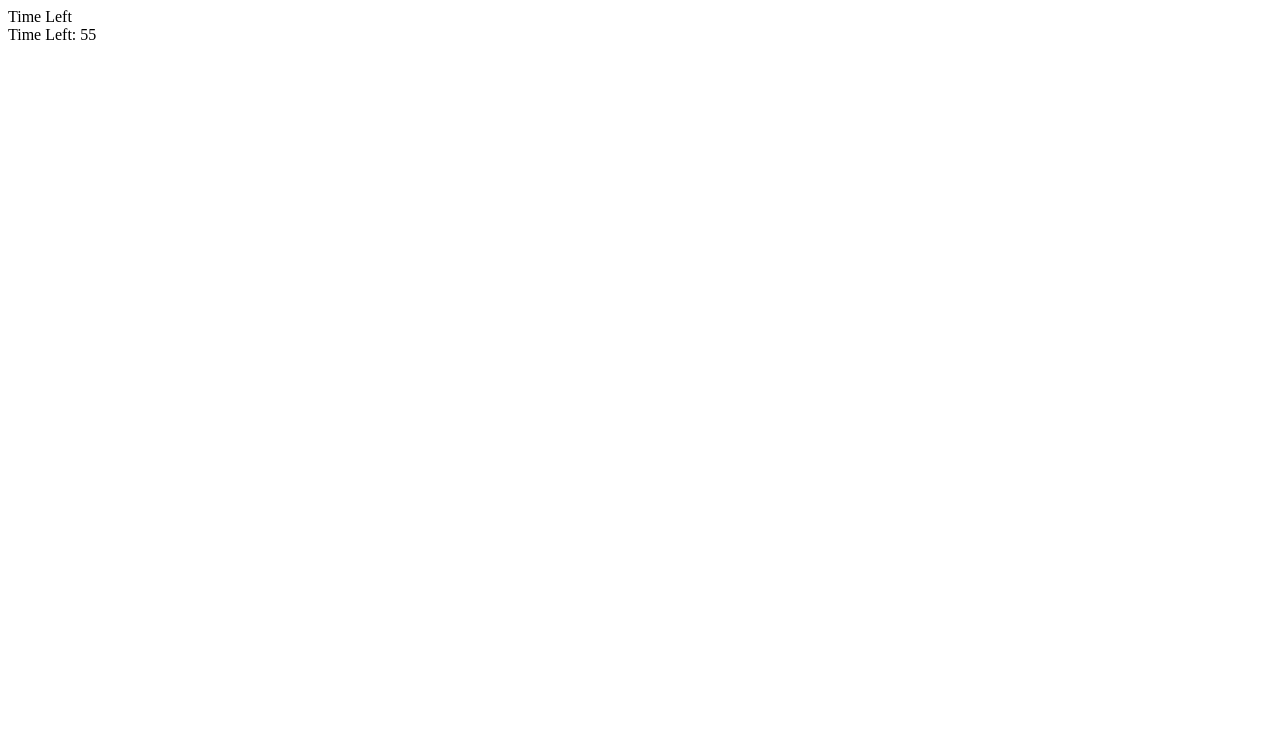
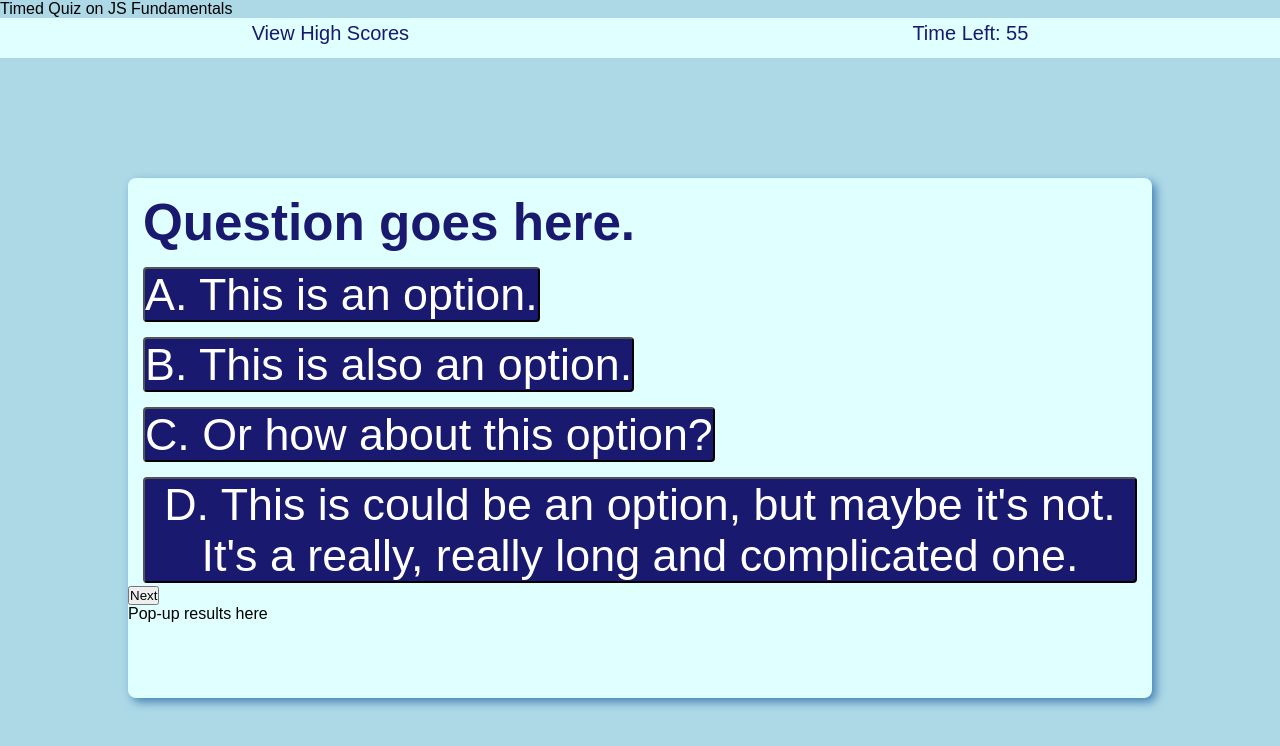
Before and after one commit to NaNifer/timed-quiz-js-fundamentals-h4, a plain HTML site: page index.html in a window 1280 px wide. Drawn offline with Linux system fonts and the light colour scheme.

Commit message:
HTML and CSS for question box

```diff
--- a/assets/css/style.css
+++ b/assets/css/style.css
@@ -0,0 +1,78 @@
+* {
+    margin: 0;
+    padding: 0;
+    box-sizing: border-box;
+    font-family: 'Poppins', sans-serif;
+    display: block;
+}
+
+/* HEADER */
+body {
+    background-color: lightblue;
+}
+
+header {
+    background-color: lightcyan;
+    color: midnightblue;
+    font-size: 20px;
+    height: 5vh;
+    width: 100vw;
+    display: inline-flex;
+    justify-content: space-around;
+    align-items: baseline;
+}
+
+#high-score {
+    display: inline;
+    margin-top: .5vh;
+    height: 4vh;
+}
+
+#timer {
+    display: inline;
+    margin-top: .5vh;
+    height: 4vh;
+}
+
+main {
+    display: flex;
+}
+
+.quiz-box {
+    display: block;
+    width: 80vw;
+    height: 65vh;
+    margin-left: 10vw;
+    margin-top: 15vh;
+    background-color: lightcyan;
+    border-radius: 8px;
+    box-shadow: 4px 4px 10px steelblue;
+}
+
+#question {
+    margin: 15px;
+    font-size: 4vw;
+    color: midnightblue;
+}
+
+.option-box {
+    display: block;
+    flex-direction: column;
+}
+
+.option-box button {
+    margin: 15px 15px 3px 15px;
+    font-size: 3.5vw;
+    color: white;
+    background-color: midnightblue;
+    border-radius: 4px;
+}
+
+.option-box button:hover {
+    color: white;
+    background-color: purple;
+}
+
+#results {
+    justify-content: bottom;
+}
--- a/assets/js/script.js
+++ b/assets/js/script.js
@@ -1,22 +1,24 @@
 // selects the quiz, results and submit HTML elements
-const quizContainer = document.getElementById('quiz');
+const quizContainer = document.getElementById('quiz-box');
 const resultsContainer = document.getElementById('results');
 
 
 // // function for building quiz
 // function buildQuiz() { }
+
 // // function for showing the results
 // function showResults() { }
+
 // // function for timer
 // function timerDisplay() { }
+
 // // function for highscore
 // function highScorer() { }
+
 // // function for message after timer is up
 // sendMessageTimeOver() { }
 
 
-// display quiz right away
-// buildQuiz();
 
 // on submit, show results
 // submitButton.addEventListener('click', showResults);
@@ -46,4 +48,4 @@ function timerDisplay() {
     }, 1000);
 }
 
-console.log(timerDisplay());
+timerDisplay();
--- a/index.html
+++ b/index.html
@@ -6,21 +6,38 @@
     <meta http-equiv="X-UA-Compatible" content="IE=edge">
     <meta name="viewport" content="width=device-width, initial-scale=1.0">
     <title>Timed Quiz on JS Fundamentals</title>
+    <link rel="stylesheet" type="text/css" href="./assets/css/style.css">
+
 </head>
 
 <body>
     <header>
-        <div id="high-score"></div>
-        <div id="timerbox">
-            <div class="time_left_txt">Time Left</div>
-            <div class="timer">60</div>
-        </div>
+        <div id="high-score">View High Scores</div>
+        <div class="timer">Time Left: 60</div>
     </header>
+
     <main>
         <!-- hold the quiz -->
-        <div id="quiz"></div>
-        <!-- display the results -->
-        <div id="results"></div>
+        <div class="quiz-box" id="quix-box">
+            <h2 class="question-box" id="question">Question goes here.</h2>
+            <div class="option-box">
+                <button class="option" id="op1" onclick="">A. This is an option.</button>
+
+                <button class="option" id="op2" onclick="">B. This is also an option.</button>
+
+                <button class="option" id="op3" onclick="">C. Or how about this option?</button>
+
+                <button class="option" id="op4" onclick="">D. This is could be an option, but maybe it's not. It's a really, really long and complicated one.</button>
+            </div>
+
+            <div class="navigation">
+                <button class="next">Next</button>
+            </div>
+
+            <!-- display the results -->
+            <div id="results">Pop-up results here</div>
+        </div>
+
 
 
 
```
